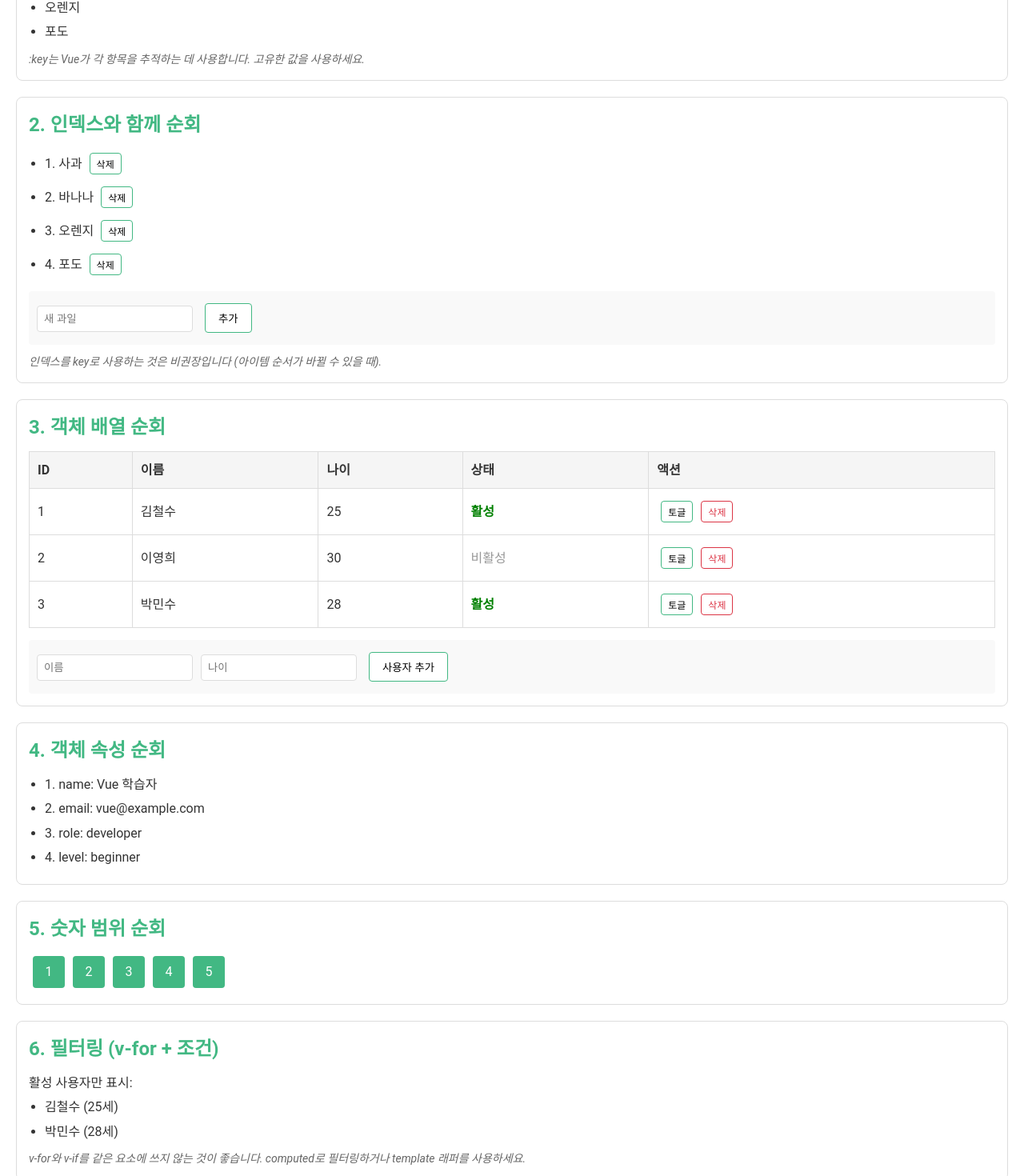
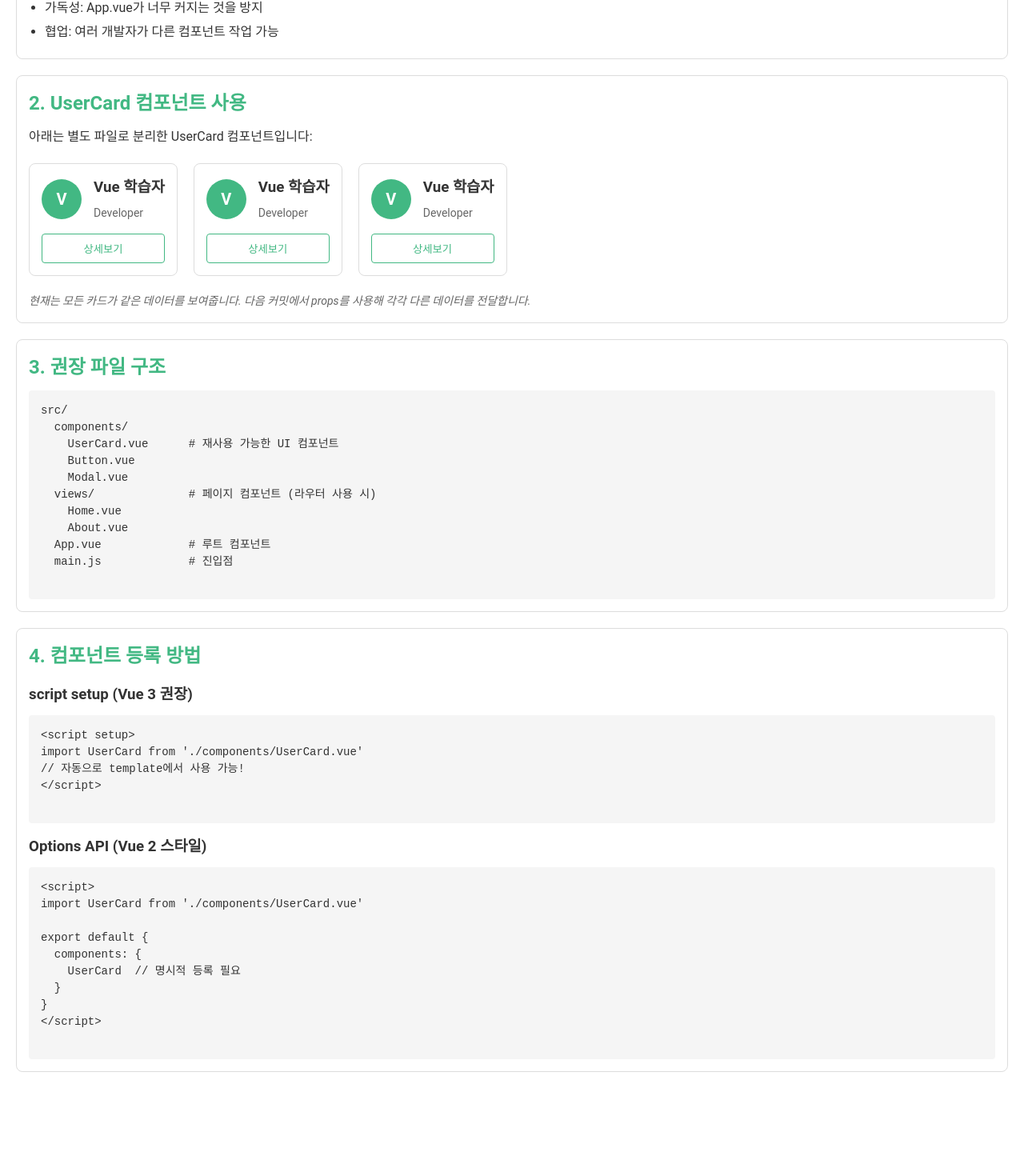
Before and after one commit to hjbaefe/vue-project, a Vue app: page / in a window 1280 px wide. Shown: the part 220-1690 px from the top of the page at 80% size. After the commit the page ends 1600 px from the top, so only its background shows below. Built offline with nearby package versions, Linux system fonts and the light colour scheme.

Commit message:
컴퍼넌트 분리

```diff
--- a/src/App.vue
+++ b/src/App.vue
@@ -1,184 +1,94 @@
+<!--
+  [3-1] 컴포넌트 분리
+
+  컴포넌트를 분리하면:
+  1. 코드 재사용성 향상
+  2. 유지보수 용이
+  3. 복잡한 UI를 작은 단위로 관리
+-->
+
 <script setup>
-import {ref} from "vue";
-
-const fruits = ref(['사과', '바나나', '오렌지', '포도']);
-
-const users = ref([
-  {id: 1, name: '김철수', age: 25, active: true},
-  {id: 2, name: '이영희', age: 30, active: false},
-  {id: 3, name: '박민수', age: 28, active: true},
-
-])
-
-const userProfile = ref({
-  name: 'Vue 학습자',
-  email: 'vue@example.com',
-  role: 'developer',
-  level: 'beginner'
-})
-
-const newFruit = ref('');
-const newUser = ref({name: '', age: ''});
-let nextUserId = 4
-
-function addFruit() {
-  if (newFruit.value.trim()) {
-    fruits.value.push(newFruit.value.trim())
-    newFruit.value = ''
-  }
-}
-
-function removeFruit(index) {
-  fruits.value.splice(index, 1)
-}
-
-function addUser() {
-  if (newUser.value.name && newUser.value.age) {
-    users.value.push({
-      id: nextUserId++,
-      name: newUser.value.name,
-      age: Number(newUser.value.age),
-      active: true
-    })
-    newUser.value = {name: '', age: ''}
-  }
-}
-
-function removeUser(id) {
-  const index = users.value.findIndex(u => u.id === id)
-  if (index !== -1) {
-    users.value.splice(index, 1)
-  }
-}
-
-function toggleActive(id) {
-  const user = users.value.find(u => u.id === id)
-  if (user) {
-    user.active = !user.active
-  }
-}
+/**
+ * script setup에서는 import한 컴포넌트가 자동으로 등록됩니다.
+ * 별도의 components: { UserCard } 옵션이 필요 없습니다.
+ */
+import UserCard from './components/UserCard.vue'
 </script>
 
 <template>
   <div>
-    <h1>리스트 렌더링</h1>
+    <h1>컴포넌트 분리</h1>
 
-    <!-- 1. 기본 v-for -->
+    <!-- 1. 컴포넌트 사용 이유 -->
     <section>
-      <h2>1. 기본 배열 순회</h2>
+      <h2>1. 왜 컴포넌트를 분리하나요?</h2>
       <ul>
-        <!-- item in items 형식 -->
-        <li v-for="fruit in fruits" :key="fruit">
-          {{ fruit }}
-        </li>
+        <li>재사용: 같은 UI를 여러 곳에서 사용</li>
+        <li>유지보수: 관련 코드를 한 파일에서 관리</li>
+        <li>가독성: App.vue가 너무 커지는 것을 방지</li>
+        <li>협업: 여러 개발자가 다른 컴포넌트 작업 가능</li>
       </ul>
+    </section>
+
+    <!-- 2. 컴포넌트 사용 예시 -->
+    <section>
+      <h2>2. UserCard 컴포넌트 사용</h2>
+      <p>아래는 별도 파일로 분리한 UserCard 컴포넌트입니다:</p>
+
+      <div class="cards-container">
+        <!-- 같은 컴포넌트를 여러 번 사용 -->
+        <UserCard />
+        <UserCard />
+        <UserCard />
+      </div>
+
       <p class="note">
-        :key는 Vue가 각 항목을 추적하는 데 사용합니다. 고유한 값을 사용하세요.
+        현재는 모든 카드가 같은 데이터를 보여줍니다.
+        다음 커밋에서 props를 사용해 각각 다른 데이터를 전달합니다.
       </p>
     </section>
 
-    <!-- 2. 인덱스 사용 -->
+    <!-- 3. 파일 구조 -->
     <section>
-      <h2>2. 인덱스와 함께 순회</h2>
-      <ul>
-        <!-- (item, index) in items 형식 -->
-        <li v-for="(fruit, index) in fruits" :key="index">
-          {{ index + 1 }}. {{ fruit }}
-          <button @click="removeFruit(index)" class="btn-small">삭제</button>
-        </li>
-      </ul>
-
-      <div class="add-form">
-        <input v-model="newFruit" placeholder="새 과일" @keyup.enter="addFruit" />
-        <button @click="addFruit">추가</button>
-      </div>
-
-      <p class="note">
-        인덱스를 key로 사용하는 것은 비권장입니다 (아이템 순서가 바뀔 수 있을 때).
-      </p>
+      <h2>3. 권장 파일 구조</h2>
+      <pre class="code-block">
+src/
+  components/
+    UserCard.vue      # 재사용 가능한 UI 컴포넌트
+    Button.vue
+    Modal.vue
+  views/              # 페이지 컴포넌트 (라우터 사용 시)
+    Home.vue
+    About.vue
+  App.vue             # 루트 컴포넌트
+  main.js             # 진입점
+      </pre>
     </section>
 
-    <!-- 3. 객체 배열 순회 -->
+    <!-- 4. script setup에서의 컴포넌트 등록 -->
     <section>
-      <h2>3. 객체 배열 순회</h2>
-      <table>
-        <thead>
-        <tr>
-          <th>ID</th>
-          <th>이름</th>
-          <th>나이</th>
-          <th>상태</th>
-          <th>액션</th>
-        </tr>
-        </thead>
-        <tbody>
-        <!-- 고유 id를 key로 사용 (권장) -->
-        <tr v-for="user in users" :key="user.id">
-          <td>{{ user.id }}</td>
-          <td>{{ user.name }}</td>
-          <td>{{ user.age }}</td>
-          <td>
-              <span :class="user.active ? 'active' : 'inactive'">
-                {{ user.active ? '활성' : '비활성' }}
-              </span>
-          </td>
-          <td>
-            <button @click="toggleActive(user.id)" class="btn-small">토글</button>
-            <button @click="removeUser(user.id)" class="btn-small btn-danger">삭제</button>
-          </td>
-        </tr>
-        </tbody>
-      </table>
+      <h2>4. 컴포넌트 등록 방법</h2>
 
-      <div class="add-form">
-        <input v-model="newUser.name" placeholder="이름" />
-        <input v-model="newUser.age" type="number" placeholder="나이" />
-        <button @click="addUser">사용자 추가</button>
-      </div>
-    </section>
+      <h3>script setup (Vue 3 권장)</h3>
+      <pre class="code-block">
+&lt;script setup&gt;
+import UserCard from './components/UserCard.vue'
+// 자동으로 template에서 사용 가능!
+&lt;/script&gt;
+      </pre>
 
-    <!-- 4. 객체 속성 순회 -->
-    <section>
-      <h2>4. 객체 속성 순회</h2>
-      <ul>
-        <!-- (value, key, index) in object 형식 -->
-        <li v-for="(value, key, index) in userProfile" :key="key">
-          {{ index + 1 }}. {{ key }}: {{ value }}
-        </li>
-      </ul>
-    </section>
+      <h3>Options API (Vue 2 스타일)</h3>
+      <pre class="code-block">
+&lt;script&gt;
+import UserCard from './components/UserCard.vue'
 
-    <!-- 5. 범위 v-for -->
-    <section>
-      <h2>5. 숫자 범위 순회</h2>
-      <p>
-        <!-- n in 숫자: 1부터 해당 숫자까지 -->
-        <span v-for="n in 5" :key="n" class="number-box">
-          {{ n }}
-        </span>
-      </p>
-    </section>
-
-    <!-- 6. v-for와 v-if 함께 사용 -->
-    <section>
-      <h2>6. 필터링 (v-for + 조건)</h2>
-      <p>활성 사용자만 표시:</p>
-      <ul>
-        <!--
-          v-for와 v-if를 같은 요소에 쓰지 마세요!
-          대신 computed나 필터링된 배열을 사용하세요.
-          여기서는 template 래퍼를 사용합니다.
-        -->
-        <template v-for="user in users" :key="user.id">
-          <li v-if="user.active">
-            {{ user.name }} ({{ user.age }}세)
-          </li>
-        </template>
-      </ul>
-      <p class="note">
-        v-for와 v-if를 같은 요소에 쓰지 않는 것이 좋습니다.
-        computed로 필터링하거나 template 래퍼를 사용하세요.
-      </p>
+export default {
+  components: {
+    UserCard  // 명시적 등록 필요
+  }
+}
+&lt;/script&gt;
+      </pre>
     </section>
   </div>
 </template>
@@ -196,6 +106,11 @@ h2 {
   margin-bottom: 10px;
 }
 
+h3 {
+  margin: 15px 0 10px;
+  color: #333;
+}
+
 ul {
   padding-left: 20px;
 }
@@ -204,88 +119,25 @@ li {
   margin: 5px 0;
 }
 
-table {
-  width: 100%;
-  border-collapse: collapse;
-  margin: 10px 0;
+.cards-container {
+  display: flex;
+  gap: 20px;
+  flex-wrap: wrap;
+  margin: 20px 0;
 }
 
-th, td {
-  border: 1px solid #ddd;
-  padding: 10px;
-  text-align: left;
-}
-
-th {
+.code-block {
   background: #f5f5f5;
-}
-
-.active {
-  color: green;
-  font-weight: bold;
-}
-
-.inactive {
-  color: #999;
-}
-
-button {
-  margin: 5px;
-  padding: 8px 16px;
-  cursor: pointer;
-  border: 1px solid #42b883;
-  background: white;
+  padding: 15px;
   border-radius: 4px;
-}
-
-button:hover {
-  background: #42b883;
-  color: white;
-}
-
-.btn-small {
-  padding: 4px 8px;
-  font-size: 12px;
-}
-
-.btn-danger {
-  border-color: #dc3545;
-  color: #dc3545;
-}
-
-.btn-danger:hover {
-  background: #dc3545;
-  color: white;
-}
-
-.add-form {
-  margin-top: 15px;
-  padding: 10px;
-  background: #f9f9f9;
-  border-radius: 4px;
-}
-
-.add-form input {
-  padding: 8px;
-  margin-right: 10px;
-  border: 1px solid #ddd;
-  border-radius: 4px;
-}
-
-.number-box {
-  display: inline-block;
-  width: 40px;
-  height: 40px;
-  line-height: 40px;
-  text-align: center;
-  margin: 5px;
-  background: #42b883;
-  color: white;
-  border-radius: 4px;
+  overflow-x: auto;
+  font-family: monospace;
+  font-size: 14px;
+  line-height: 1.5;
 }
 
 .note {
-  margin-top: 10px;
+  margin-top: 15px;
   font-size: 14px;
   color: #666;
   font-style: italic;
--- /dev/null
+++ b/src/components/UserCard.vue
@@ -0,0 +1,113 @@
+<!--
+  컴포넌트 분리
+
+  UserCard.vue - 재사용 가능한 사용자 카드 컴포넌트
+
+  컴포넌트를 분리하는 이유:
+  1. 재사용성: 같은 UI를 여러 곳에서 사용
+  2. 유지보수성: 관련 코드를 한 곳에서 관리
+  3. 가독성: 복잡한 UI를 작은 단위로 분리
+-->
+
+<script setup>
+/**
+ * 현재는 하드코딩된 데이터를 사용합니다.
+ * 다음 커밋에서 props를 통해 데이터를 받도록 개선합니다.
+ */
+import { ref } from 'vue'
+
+const user = ref({
+  name: 'Vue 학습자',
+  email: 'vue@example.com',
+  role: 'Developer'
+})
+
+const isExpanded = ref(false)
+</script>
+
+<template>
+  <div class="user-card">
+    <div class="user-header">
+      <div class="avatar">{{ user.name.charAt(0) }}</div>
+      <div class="user-info">
+        <h3>{{ user.name }}</h3>
+        <p>{{ user.role }}</p>
+      </div>
+    </div>
+
+    <button @click="isExpanded = !isExpanded" class="toggle-btn">
+      {{ isExpanded ? '접기' : '상세보기' }}
+    </button>
+
+    <div v-show="isExpanded" class="user-details">
+      <p>Email: {{ user.email }}</p>
+    </div>
+  </div>
+</template>
+
+<style scoped>
+.user-card {
+  border: 1px solid #ddd;
+  border-radius: 8px;
+  padding: 15px;
+  max-width: 300px;
+  background: white;
+}
+
+.user-header {
+  display: flex;
+  align-items: center;
+  gap: 15px;
+}
+
+.avatar {
+  width: 50px;
+  height: 50px;
+  border-radius: 50%;
+  background: #42b883;
+  color: white;
+  display: flex;
+  align-items: center;
+  justify-content: center;
+  font-size: 20px;
+  font-weight: bold;
+}
+
+.user-info h3 {
+  margin: 0;
+  color: #333;
+}
+
+.user-info p {
+  margin: 5px 0 0;
+  color: #666;
+  font-size: 14px;
+}
+
+.toggle-btn {
+  margin-top: 15px;
+  width: 100%;
+  padding: 8px;
+  border: 1px solid #42b883;
+  background: white;
+  color: #42b883;
+  border-radius: 4px;
+  cursor: pointer;
+}
+
+.toggle-btn:hover {
+  background: #42b883;
+  color: white;
+}
+
+.user-details {
+  margin-top: 15px;
+  padding-top: 15px;
+  border-top: 1px solid #eee;
+}
+
+.user-details p {
+  margin: 5px 0;
+  color: #666;
+}
+</style>
```
